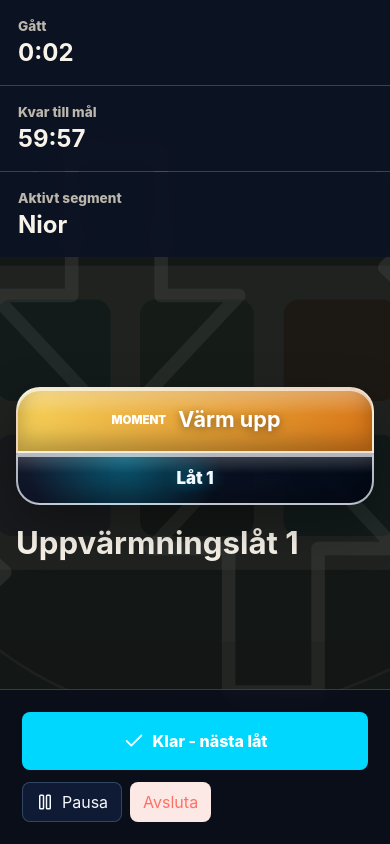
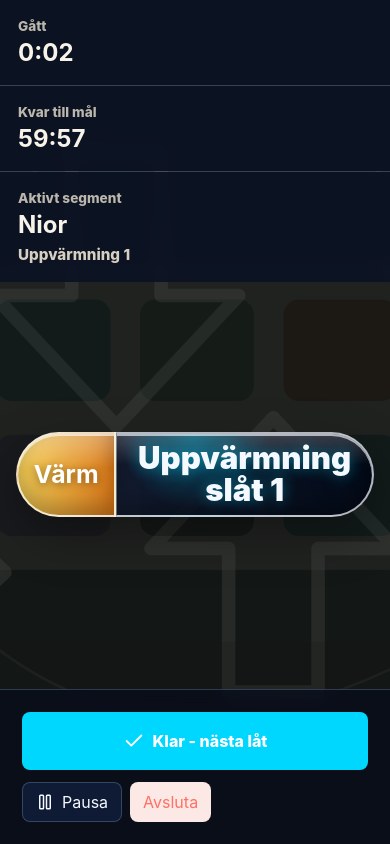
Before and after one commit to BaltaXYZ/app-ITG-favourites, a Next.js app: page / in a window 390 px wide. Both pictures are taken after a click on the button "Starta". Built offline with nearby package versions, Linux system fonts and the light colour scheme.

Commit message:
Move song title into difficulty bar

```diff
--- a/src/app/globals.css
+++ b/src/app/globals.css
@@ -593,6 +593,13 @@ button {
   font-size: clamp(1.5rem, 3vw, 2.7rem);
 }
 
+.metric p {
+  margin: 6px 0 0;
+  color: #d7d0c2;
+  font-size: clamp(0.95rem, 1.8vw, 1.3rem);
+  font-weight: 800;
+}
+
 .song-stage {
   display: grid;
   place-items: center;
@@ -605,7 +612,7 @@ button {
 
 .song-meta-bar {
   display: grid;
-  grid-template-columns: minmax(160px, 230px) minmax(0, 1fr);
+  grid-template-columns: minmax(104px, 150px) minmax(0, 1fr);
   align-items: stretch;
   margin-bottom: 22px;
   filter: drop-shadow(0 18px 24px rgba(0, 0, 0, 0.34));
@@ -621,13 +628,10 @@ button {
 }
 
 .difficulty-meter {
-  position: relative;
-  z-index: 2;
   display: flex;
   align-items: center;
-  justify-content: space-between;
-  gap: 12px;
-  padding: 10px 22px 10px 26px;
+  justify-content: center;
+  padding: 10px 18px;
   border-radius: 999px 0 0 999px;
   color: #fff;
   background:
@@ -635,31 +639,8 @@ button {
     linear-gradient(90deg, #ff6e73, #c73548);
 }
 
-.difficulty-meter::after {
-  content: "";
-  position: absolute;
-  top: -2px;
-  right: -18px;
-  width: 34px;
-  height: calc(100% + 4px);
-  border: 2px solid rgba(244, 248, 255, 0.72);
-  border-left: 0;
-  border-radius: 999px;
-  background:
-    linear-gradient(90deg, rgba(255, 255, 255, 0.38), rgba(255, 255, 255, 0.08)),
-    rgba(14, 24, 45, 0.86);
-  box-shadow: inset 8px 0 12px rgba(255, 255, 255, 0.16);
-}
-
-.difficulty-meter span {
-  font-size: clamp(0.8rem, 2.2vw, 1rem);
-  font-weight: 900;
-  letter-spacing: 0;
-  text-transform: uppercase;
-}
-
 .difficulty-meter strong {
-  font-size: clamp(2.35rem, 8vw, 4rem);
+  font-size: clamp(3rem, 8vw, 5rem);
   line-height: 0.88;
   letter-spacing: 0;
   text-shadow: 0 2px 8px rgba(0, 0, 0, 0.42);
@@ -690,7 +671,7 @@ button {
 }
 
 .difficulty-meter-12-13 strong {
-  font-size: clamp(1.9rem, 6.6vw, 3.25rem);
+  font-size: clamp(1.75rem, 4.7vw, 3rem);
 }
 
 .warmup-meter {
@@ -700,35 +681,31 @@ button {
 }
 
 .warmup-meter strong {
-  font-size: clamp(1.35rem, 4vw, 2.1rem);
+  font-size: clamp(1.55rem, 4vw, 2.25rem);
 }
 
 .song-rail {
   display: grid;
   place-items: center;
-  border-left: 0;
+  border-left: 1px solid rgba(244, 248, 255, 0.42);
   border-radius: 0 999px 999px 0;
   background:
     radial-gradient(circle at 30% 0%, rgba(0, 215, 255, 0.35), transparent 38%),
     linear-gradient(180deg, rgba(255, 255, 255, 0.22), transparent 38%),
     linear-gradient(90deg, rgba(18, 28, 52, 0.84), rgba(3, 10, 24, 0.95));
   color: #f4f8ff;
-  padding: 10px 28px 10px 42px;
+  padding: 12px 34px;
   text-align: center;
-}
-
-.song-rail span {
-  font-size: clamp(1.05rem, 3vw, 1.55rem);
-  font-weight: 900;
-  line-height: 1.12;
-  text-shadow: 0 0 14px rgba(0, 215, 255, 0.45);
 }
 
 .song-title {
   margin: 0;
-  font-size: clamp(1.95rem, 5.8vw, 4.65rem);
-  line-height: 1.04;
+  max-width: 100%;
+  font-size: clamp(1.65rem, 4.2vw, 3.8rem);
+  font-weight: 900;
+  line-height: 1.02;
   letter-spacing: 0;
+  text-shadow: 0 0 14px rgba(0, 215, 255, 0.45);
   overflow-wrap: anywhere;
 }
 
@@ -848,7 +825,7 @@ button {
   }
 
   .song-meta-bar {
-    grid-template-columns: minmax(136px, 42%) minmax(0, 1fr);
+    grid-template-columns: minmax(86px, 26%) minmax(0, 1fr);
   }
 
   .difficulty-meter,
@@ -857,38 +834,31 @@ button {
   }
 
   .difficulty-meter {
-    padding-left: 18px;
-    padding-right: 16px;
-  }
-
-  .difficulty-meter span {
-    font-size: 0.72rem;
+    padding-inline: 12px;
   }
 
   .song-rail {
-    padding-left: 32px;
-    padding-right: 16px;
+    padding-inline: 18px;
   }
 }
 
 @media (max-width: 520px) {
   .song-meta-bar {
-    grid-template-columns: 1fr;
+    grid-template-columns: minmax(78px, 28%) minmax(0, 1fr);
   }
 
   .difficulty-meter {
-    border-radius: 24px 24px 0 0;
-    justify-content: center;
-  }
-
-  .difficulty-meter::after {
-    display: none;
+    border-radius: 999px 0 0 999px;
   }
 
   .song-rail {
-    min-height: 52px;
-    border-left: 2px solid rgba(244, 248, 255, 0.72);
-    border-radius: 0 0 24px 24px;
-    padding: 9px 16px;
+    min-height: 66px;
+    border-left: 1px solid rgba(244, 248, 255, 0.42);
+    border-radius: 0 999px 999px 0;
+    padding: 9px 14px;
+  }
+
+  .song-title {
+    font-size: clamp(1.25rem, 8vw, 2rem);
   }
 }
--- a/src/app/page.tsx
+++ b/src/app/page.tsx
@@ -957,6 +957,8 @@ function SessionView({
   const targetReached = hasReachedTarget(session, nowMs);
   const current = session.currentItem;
   const activeSegment = activeSegmentAt(session.plan, elapsedMs / 60_000);
+  const currentTitle = current?.type === "warmup" ? current.label : current?.song.title;
+  const ordinalLabel = current?.type === "warmup" ? `Uppvärmning ${current.ordinal}` : `Låt ${current?.ordinal ?? 1}`;
 
   return (
     <main className="session">
@@ -972,6 +974,7 @@ function SessionView({
         <div className="metric">
           <span>Aktivt segment</span>
           <strong>{activeSegment.name}</strong>
+          <p>{targetReached ? `${ordinalLabel} - målet uppnått` : ordinalLabel}</p>
         </div>
       </div>
 
@@ -980,22 +983,17 @@ function SessionView({
           <div className="song-meta-bar">
             {current?.type === "song" ? (
               <div className={difficultyMeterClass(current.difficulty)}>
-                <span>Svårighet</span>
                 <strong>{current.difficulty}</strong>
               </div>
             ) : (
               <div className="difficulty-meter warmup-meter">
-                <span>Moment</span>
-                <strong>Värm upp</strong>
+                <strong>Värm</strong>
               </div>
             )}
             <div className="song-rail">
-              <span>{targetReached ? "Målet är uppnått - klicka klart för att avsluta" : `Låt ${current?.ordinal ?? 1}`}</span>
+              <h1 className="song-title">{currentTitle}</h1>
             </div>
           </div>
-          <h1 className="song-title">
-            {current?.type === "warmup" ? current.label : current?.song.title}
-          </h1>
           {current?.type === "song" && current.song.artist ? (
             <p className="song-artist">{current.song.artist}</p>
           ) : null}
```
